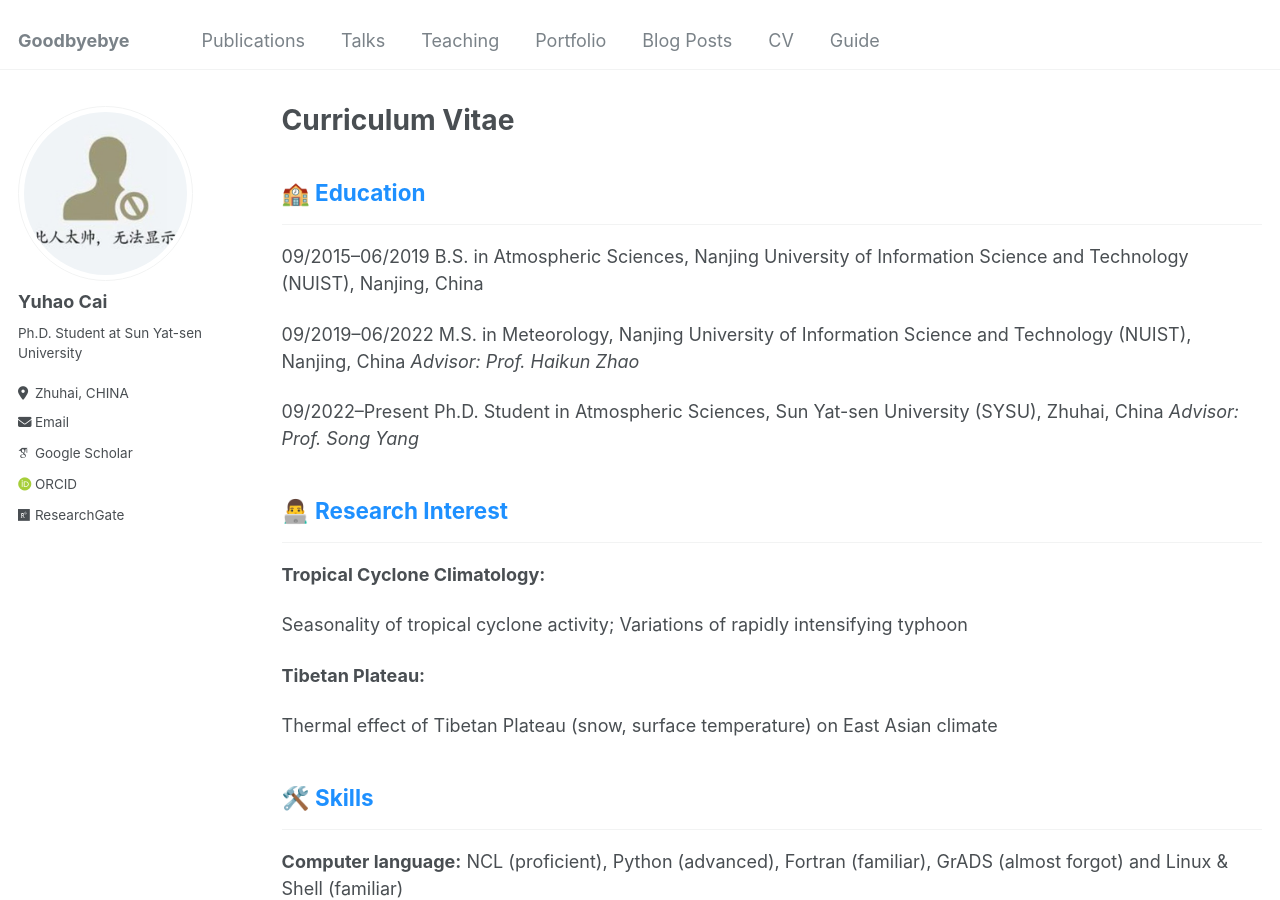
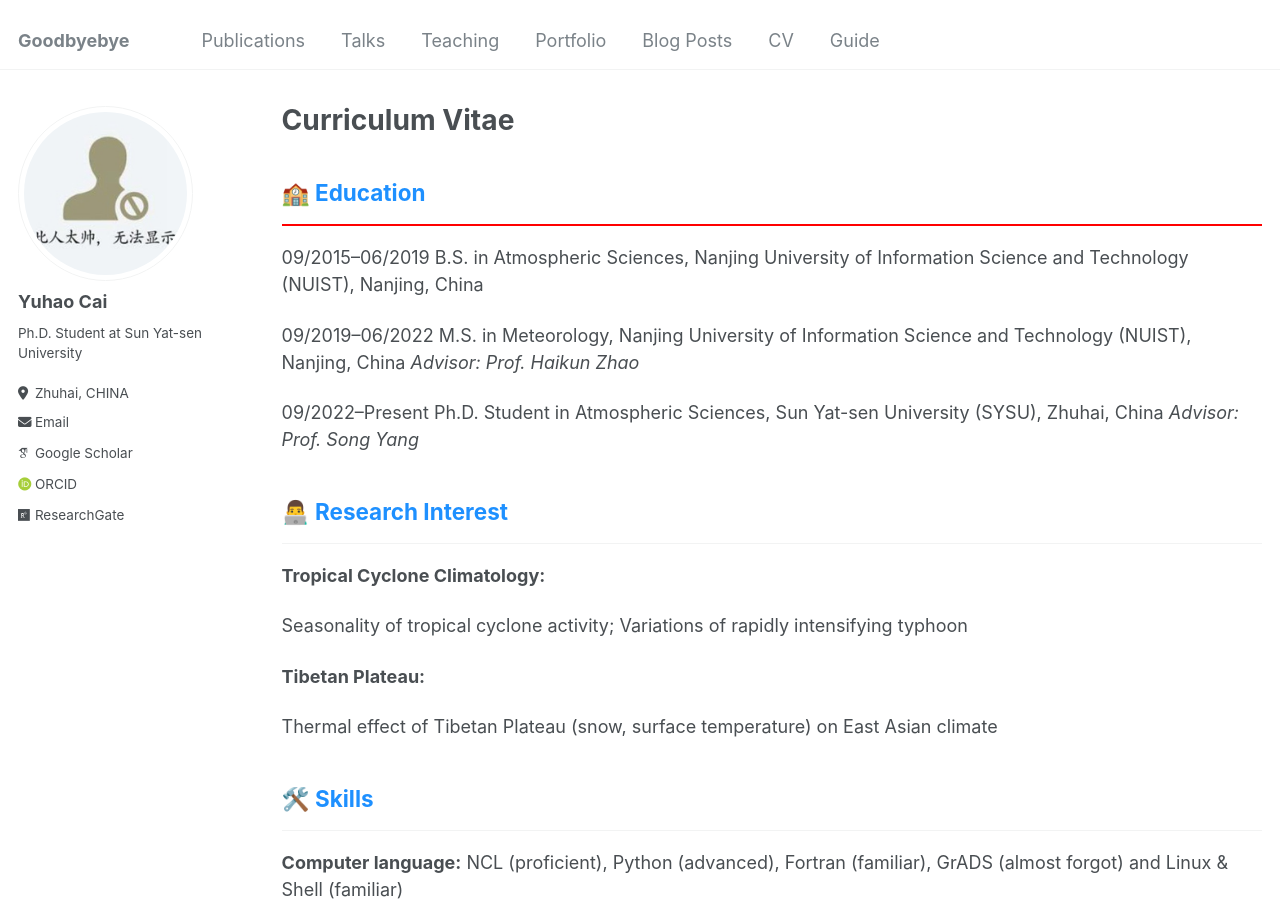
Before and after one commit to caiyh63/caiyh63.github.io, a Jekyll site: the page built from _pages/cv.md, in a window 1280 px wide and 900 px high. Built offline with Jekyll 4.4.1, drawn with Linux system fonts in a browser that asks for light colours; some web fonts are replaced.

Commit message:
Update cv.md

```diff
--- a/_pages/cv.md
+++ b/_pages/cv.md
@@ -10,7 +10,7 @@ redirect_from:
 {% include base_path %}
 
 ## 🏫 <span style="color:#1E90FF">Education</span>
----
+<hr style="border: none; background-color: #ff0000; height: 2px;"/>
 
 09/2015–06/2019     B.S. in Atmospheric Sciences, Nanjing University of Information Science and Technology (NUIST), Nanjing, China
 
```
